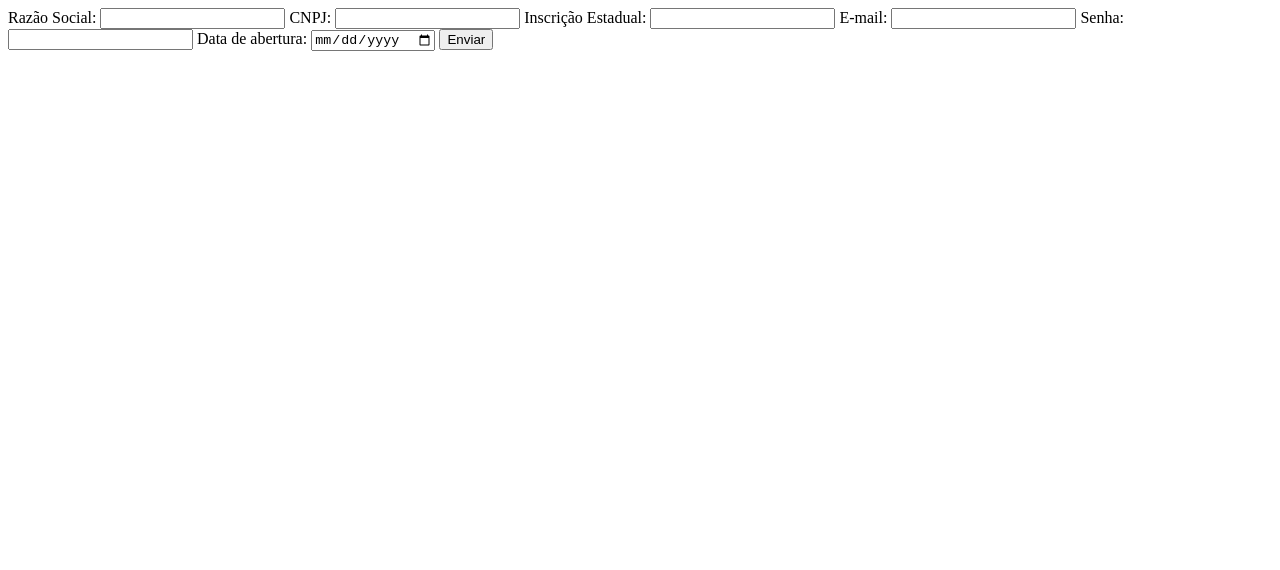
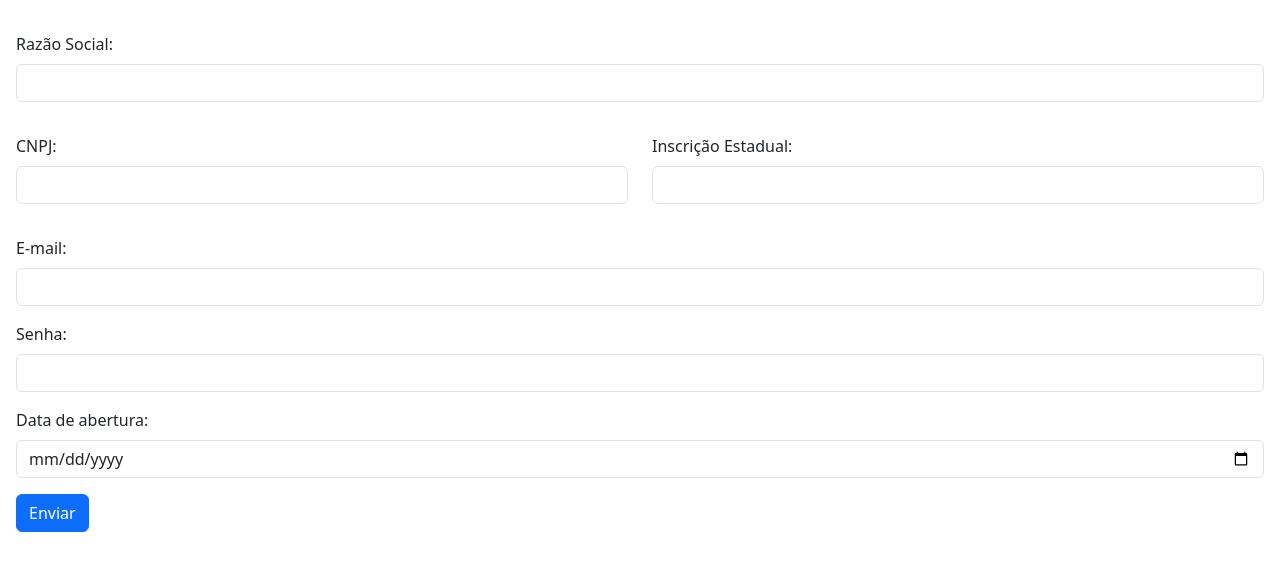
Before and after one commit to JehLeal/projeto-site, a plain HTML site: page index.html in a window 1280 px wide. Drawn offline with nearby package versions, Linux system fonts and the light colour scheme.

Commit message:
usando o bootstrap

```diff
--- a/index.html
+++ b/index.html
@@ -3,29 +3,45 @@
 <head>
     <meta charset="UTF-8">
     <meta name="viewport" content="width=device-width, initial-scale=1.0">
+    <link href="https://cdn.jsdelivr.net/npm/bootstrap@5.3.2/dist/css/bootstrap.min.css" rel="stylesheet" integrity="sha384-T3c6CoIi6uLrA9TneNEoa7RxnatzjcDSCmG1MXxSR1GAsXEV/Dwwykc2MPK8M2HN" crossorigin="anonymous">
+    <script> href="https://cdn.jsdelivr.net/npm/bootstrap@5.3.2/dist/js/bootstrap.bundle.min.js"</script>
     <title>Formulário</title>
 </head>
 <body>
-    <form>
-        <label>Razão Social:</label>
-        <input type="text" name="f_nome"/>
+    <form class=p-3>
+        <div class="my-3">
+            <label class="form-label">Razão Social:</label>
+            <input class="form-control" type="text" name="f_nome"/>
+        </div>
+        <div class="row">
+            <div class="my-3 col">
+                <label class="form-label" >CNPJ:</label>
+                <input class="form-control" type="text" name="f_cnpj">
+            </div>
 
-        <label>CNPJ:</label>
-        <input type="text" name="f_cnpj">
+            <div class="my-3 col">
+                <label class="form-label">Inscrição Estadual:</label>
+                <input class="form-control" type="text" name="f_incricao">
+            </div>
+        </div>
 
-        <label>Inscrição Estadual:</label>
-        <input type="text" name="f_incricao">
 
-        <label>E-mail:</label>
-        <input type="email" name="f_email">
+        <div class="my-3">
+            <label class="form-label">E-mail:</label>
+            <input class="form-control" type="email" name="f_email">
+        </div>
 
-        <label>Senha:</label>
-        <input type="password" name="f_senha">
+        <div class="my-3">
+            <label class="form-label">Senha:</label>
+            <input class="form-control" type="password" name="f_senha">
+        </div>
 
-        <label>Data de abertura:</label>
-        <input type="date" name="f_abertura">
+        <div class="my-3">
+            <label class="form-label">Data de abertura:</label>
+            <input class="form-control" type="date" name="f_abertura">
+        </div>
 
-        <input type="submit" name="brn_enviar" value="Enviar">
+        <input class="btn btn-primary" type="submit" name="brn_enviar" value="Enviar">
     </form>
 </body>
 </html>
```
